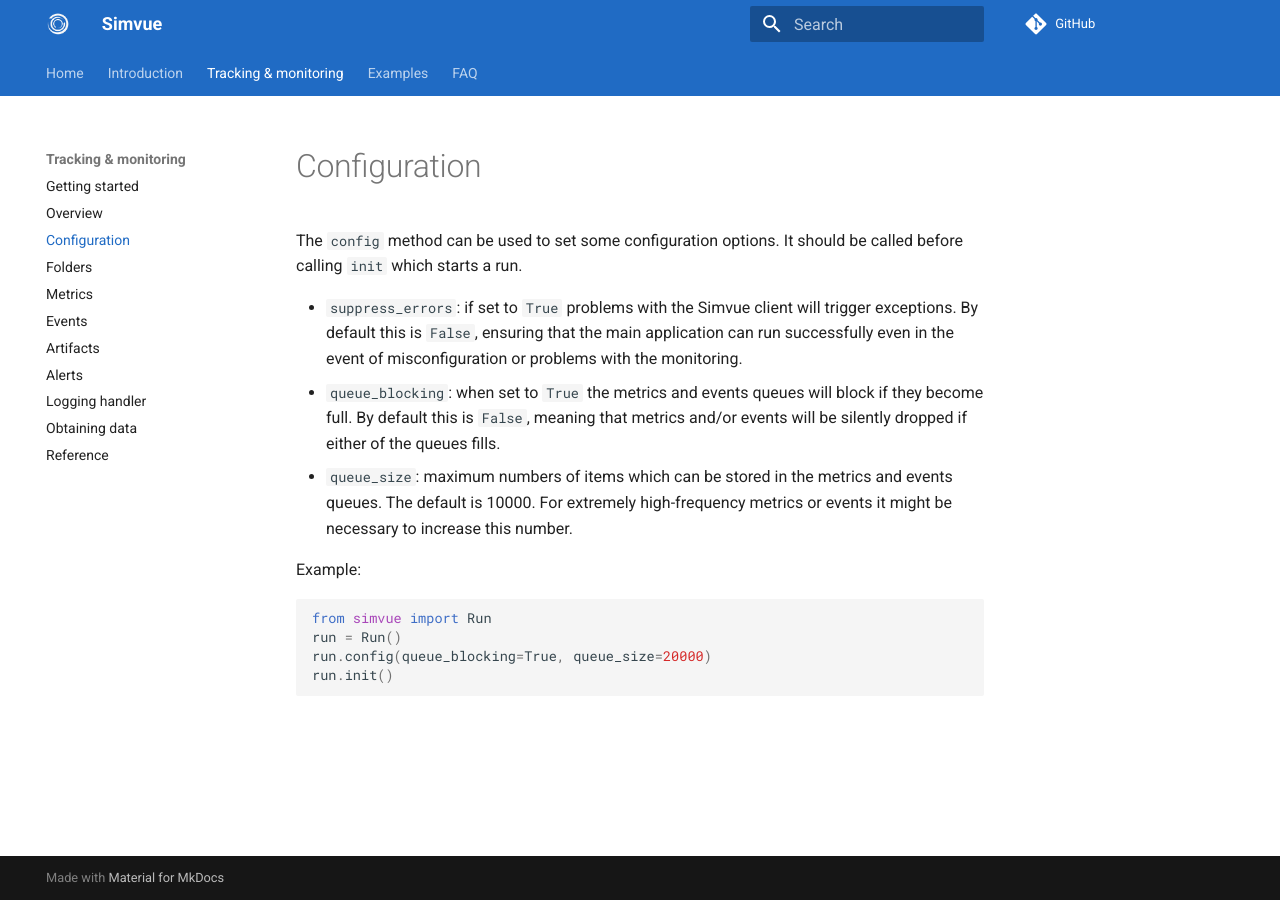
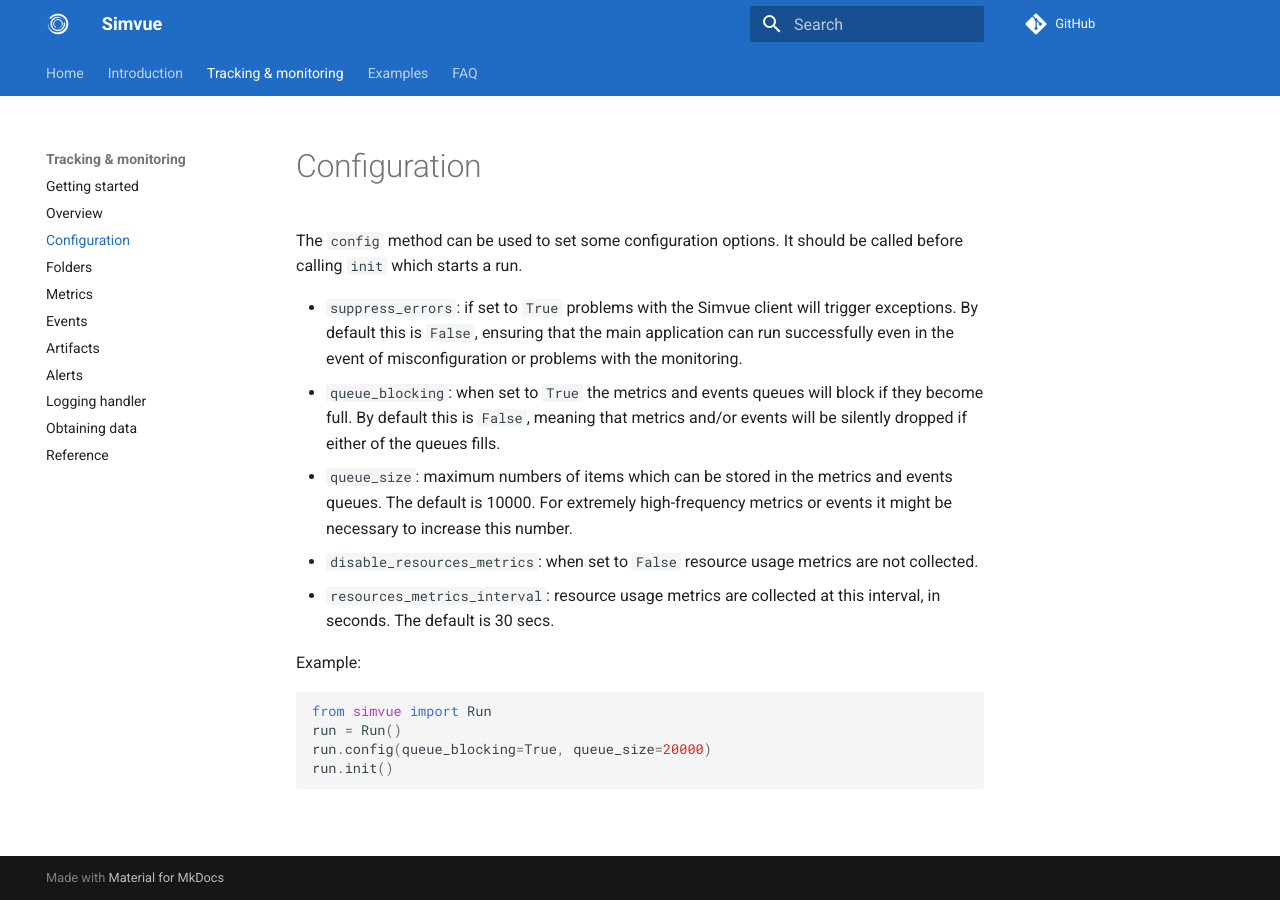
Before and after one commit to simvue-io/docs, an MkDocs documentation site: the page built from docs/python-client/configuration.md, in a window 1280 px wide. Built offline with MkDocs 1.6.1 and Material for MkDocs 9.7.7, drawn with Linux system fonts in a browser that asks for light colours.

Commit message:
Add resource usage metrics

````diff
--- a/docs/python-client/configuration.md
+++ b/docs/python-client/configuration.md
@@ -5,6 +5,8 @@ The `config` method can be used to set some configuration options. It should be
 * `suppress_errors`: if set to `True` problems with the Simvue client will trigger exceptions. By default this is `False`, ensuring that the main application can run successfully even in the event of misconfiguration or problems with the monitoring.
 * `queue_blocking`: when set to `True` the metrics and events queues will block if they become full. By default this is `False`, meaning that metrics and/or events will be silently dropped if either of the queues fills.
 * `queue_size`: maximum numbers of items which can be stored in the metrics and events queues. The default is 10000. For extremely high-frequency metrics or events it might be necessary to increase this number.
+* `disable_resources_metrics`: when set to `False` resource usage metrics are not collected.
+* `resources_metrics_interval`: resource usage metrics are collected at this interval, in seconds. The default is 30 secs.
 
 Example:
 ```  py
````
